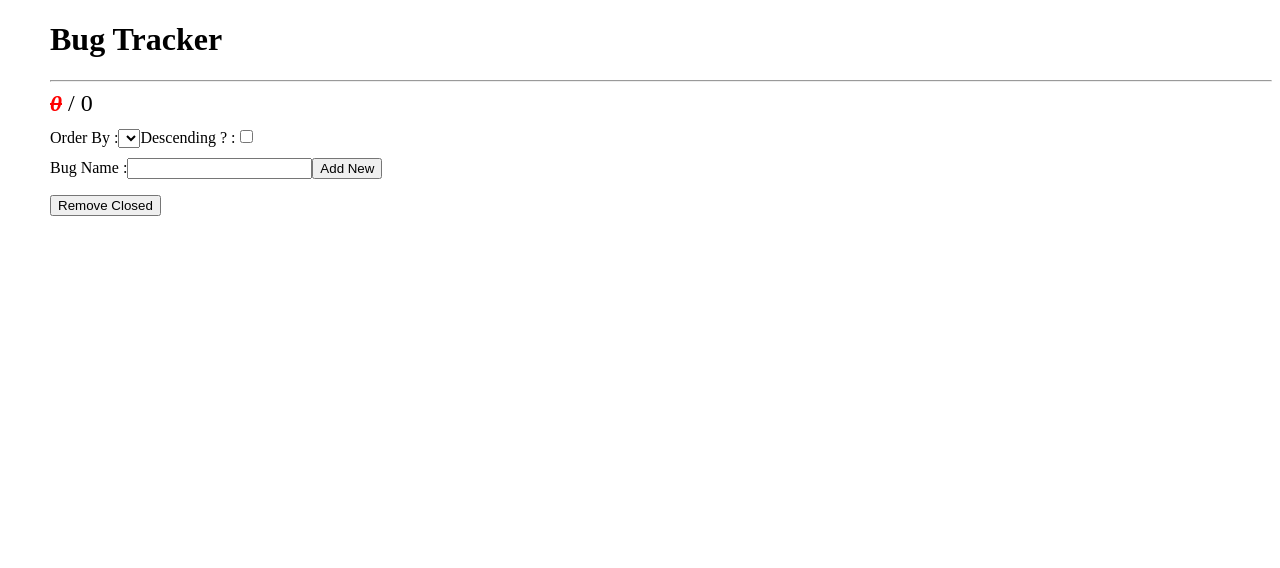
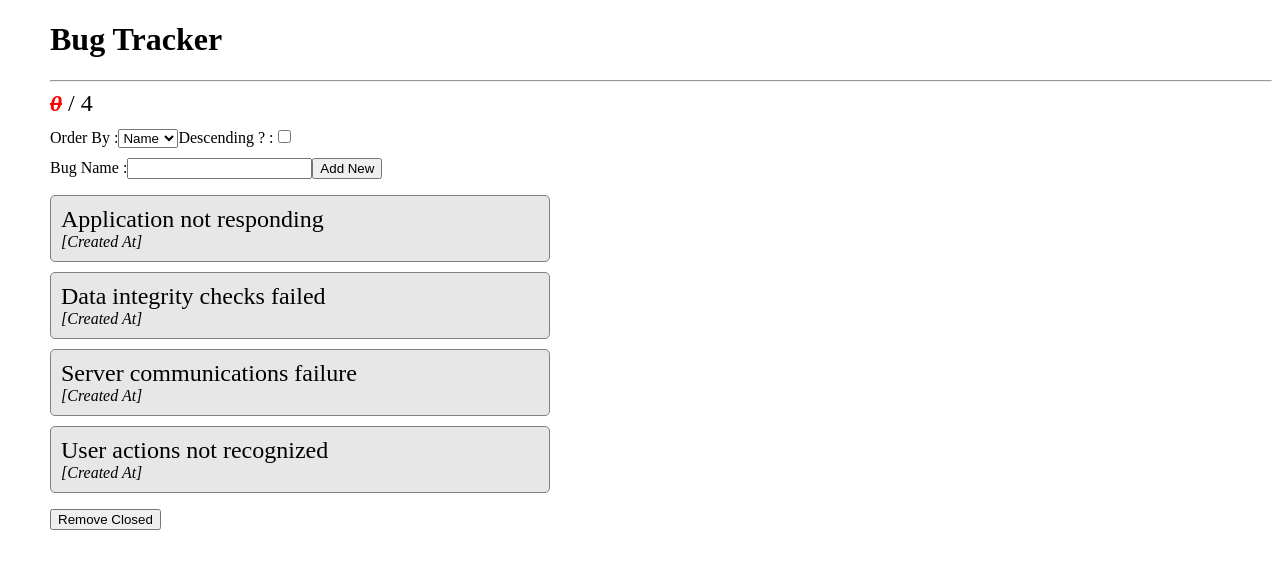
Before and after one commit to tkmagesh/Zenmonics-Angular-Mar-2018, an Angular app in the folder bug-tracker-app/: page / in a window 1280 px wide. Shown: the top 568 px of the page. Built offline with nearby package versions, Linux system fonts and the light colour scheme.

Commit message:
sort pipe

```diff
--- a/bug-tracker-app/src/app/app.module.ts
+++ b/bug-tracker-app/src/app/app.module.ts
@@ -8,13 +8,14 @@ import { BugTrackerComponent } from './bugTracker/bugTracker.component';
 import { BugOperationsService } from './bugTracker/services/BugOperations.service';
 
 import { TrimTextPipe } from './bugTracker/pipes/trimText.pipe';
-
+import { SortPipe } from './bugTracker/pipes/sort.pipe';
 
 @NgModule({
   declarations: [
     AppComponent
     , BugTrackerComponent
     , TrimTextPipe
+    , SortPipe
   ],
   imports: [
     BrowserModule
--- a/bug-tracker-app/src/app/bugTracker/bugTracker.component.html
+++ b/bug-tracker-app/src/app/bugTracker/bugTracker.component.html
@@ -5,12 +5,12 @@
 </section>
 <section class="sort">
 	<label for="">Order By :</label>
-	<select name="" id="">
-		<option value=""></option>
-		<option value=""></option>
+	<select (change)="sortBugBy = $event.target.value">
+		<option value="name">Name</option>
+		<option value="isClosed">Status</option>
 	</select>
 	<label for="">Descending ? :</label>
-	<input type="checkbox" name="" id="">
+	<input type="checkbox" (change)="sortBugDescending=$event.target.checked">
 </section>
 <section class="edit">
 	<label for="">Bug Name :</label>
@@ -19,7 +19,7 @@
 </section>
 <section class="list">
 	<ol>
-		<li *ngFor="let bug of bugs">
+		<li *ngFor="let bug of ( bugs | sort:sortBugBy:sortBugDescending )">
 			<span class="bugname"
 				[ngClass]="{closed : bug.isClosed}"
 				(click)="onBugNameClick(bug)">
--- a/bug-tracker-app/src/app/bugTracker/bugTracker.component.ts
+++ b/bug-tracker-app/src/app/bugTracker/bugTracker.component.ts
@@ -15,8 +15,14 @@ export class BugTrackerComponent{
 		this.bugOperations = _bugOperations;
 	}*/
 
+	sortBugBy : string = 'name';
+	sortBugDescending : boolean = false;
+
 	constructor(private bugOperations : BugOperationsService){
-
+		this.bugs.push(this.bugOperations.createNew('Server communications failure'));
+		this.bugs.push(this.bugOperations.createNew('Application not responding'));
+		this.bugs.push(this.bugOperations.createNew('User actions not recognized'));
+		this.bugs.push(this.bugOperations.createNew('Data integrity checks failed'));
 	}
 
 
--- /dev/null
+++ b/bug-tracker-app/src/app/bugTracker/pipes/sort.pipe.ts
@@ -0,0 +1,28 @@
+import { Pipe, PipeTransform } from '@angular/core';
+
+@Pipe({
+	name : 'sort'
+})
+export class SortPipe implements PipeTransform{
+
+	private getComparerFor(attrName : string){
+		return function(item1, item2){
+			if (item1[attrName] < item2[attrName]) return -1;
+			if (item1[attrName] > item2[attrName]) return 1;
+			return 0;
+		}
+	}
+
+	private getDescendingComparerFor(comparer){
+		return function(item1, item2){
+			return comparer(item1, item2) * -1;
+		}
+	}
+
+	transform(data : any[] = [], attrName : string, isDecending : boolean = false) : any[] {
+		let comparer = this.getComparerFor(attrName);
+		if (isDecending)
+			comparer = this.getDescendingComparerFor(comparer);
+		return data.sort(comparer);
+	}
+}
```
